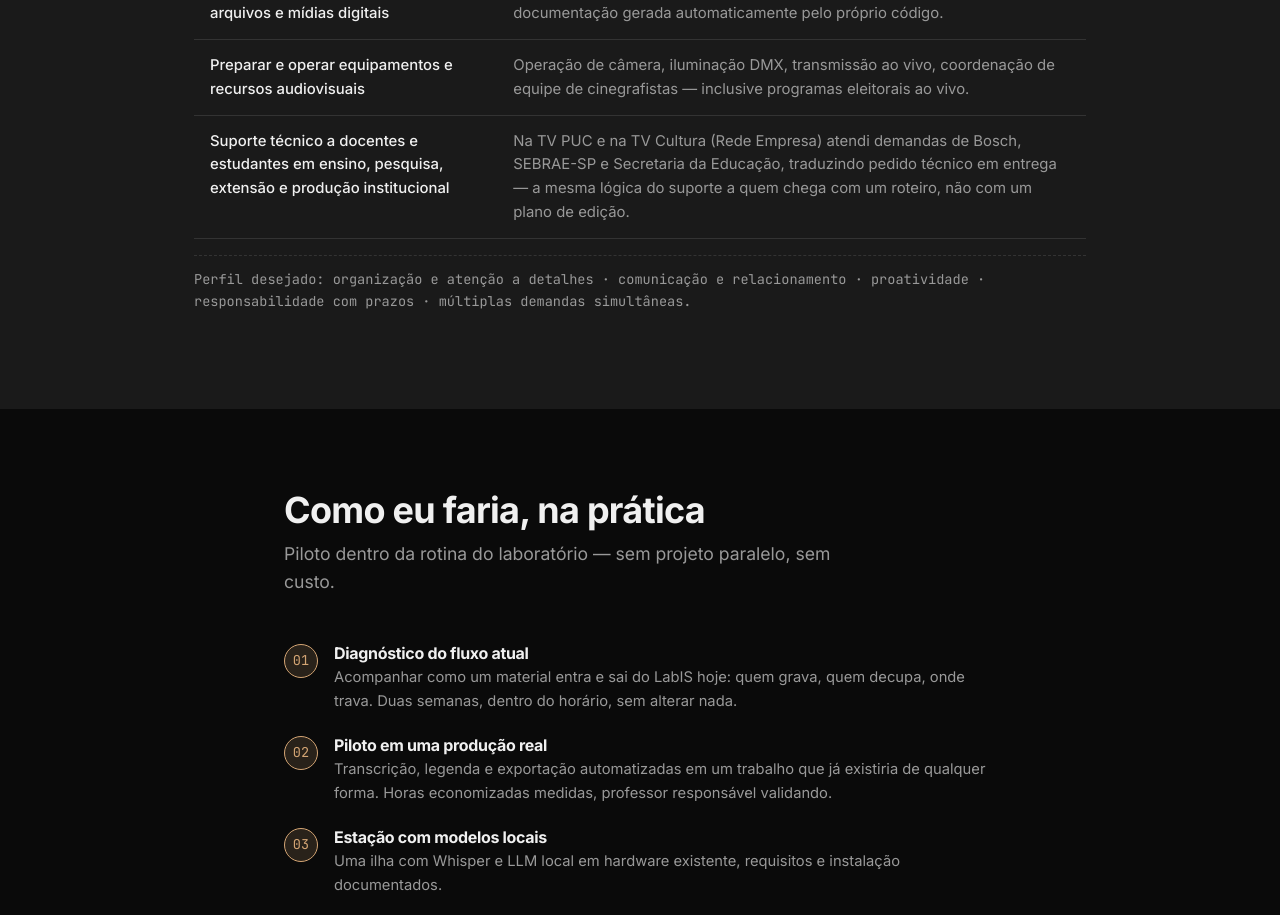
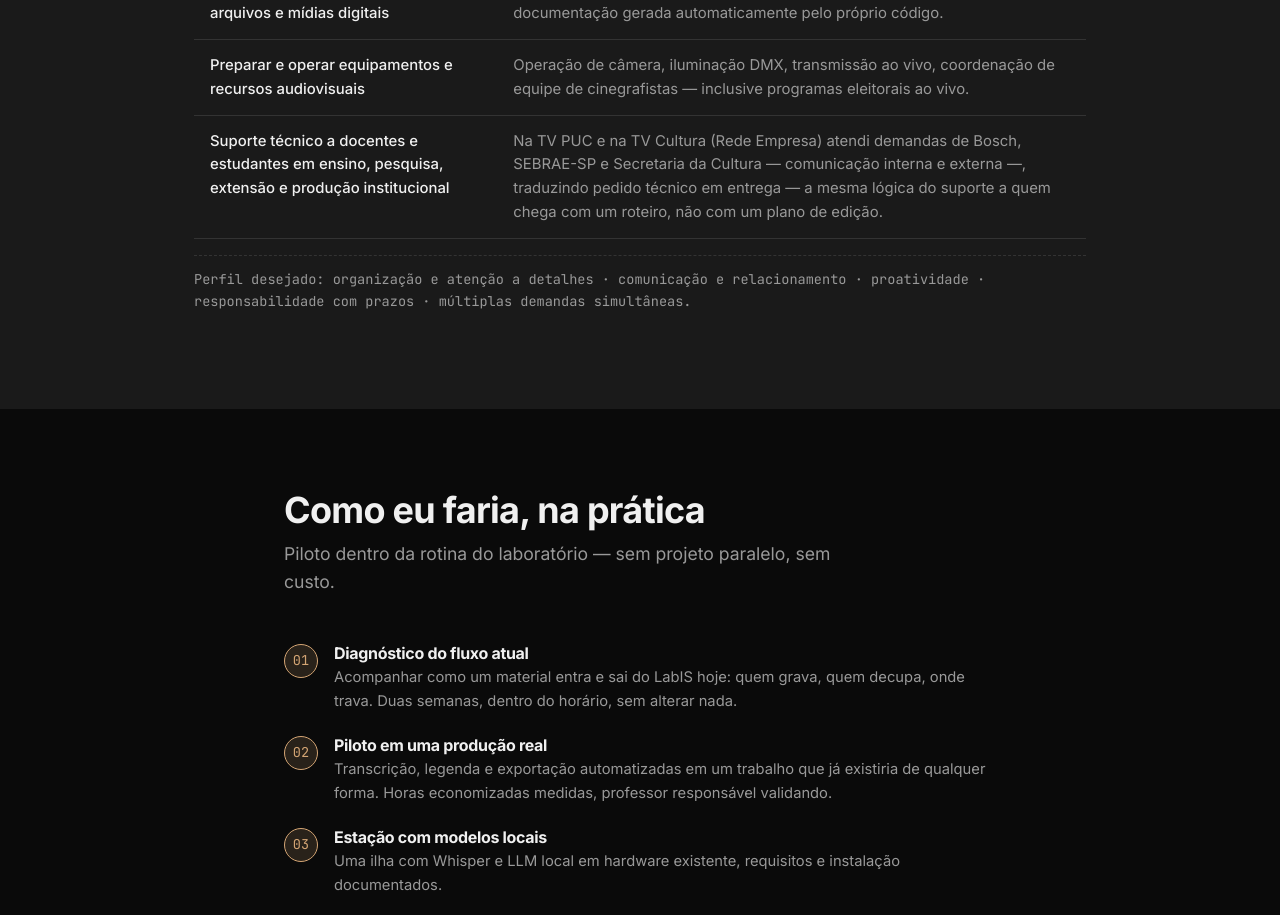
Before and after one commit to marcelopuschnick/labis, a plain HTML site: page proposta.html in a window 1280 px wide. Shown: the part 3547-4462 px from the top of the page. Drawn offline with Linux system fonts and the light colour scheme.

Commit message:
creditos: SEBRAE, Secretaria da Cultura, TV Cultura, TV PUC — comunicacao interna e externa

```diff
--- a/proposta.html
+++ b/proposta.html
@@ -286,7 +286,7 @@
         </tr>
         <tr>
           <td>Suporte técnico a docentes e estudantes em ensino, pesquisa, extensão e produção institucional</td>
-          <td>Na TV PUC e na TV Cultura (Rede Empresa) atendi demandas de Bosch, SEBRAE-SP e Secretaria da Educação, traduzindo pedido técnico em entrega — a mesma lógica do suporte a quem chega com um roteiro, não com um plano de edição.</td>
+          <td>Na TV PUC e na TV Cultura (Rede Empresa) atendi demandas de Bosch, SEBRAE-SP e Secretaria da Cultura — comunicação interna e externa —, traduzindo pedido técnico em entrega — a mesma lógica do suporte a quem chega com um roteiro, não com um plano de edição.</td>
         </tr>
       </tbody>
     </table>
```
Also changed, not shown: curriculo.html (+1 -1 lines).
